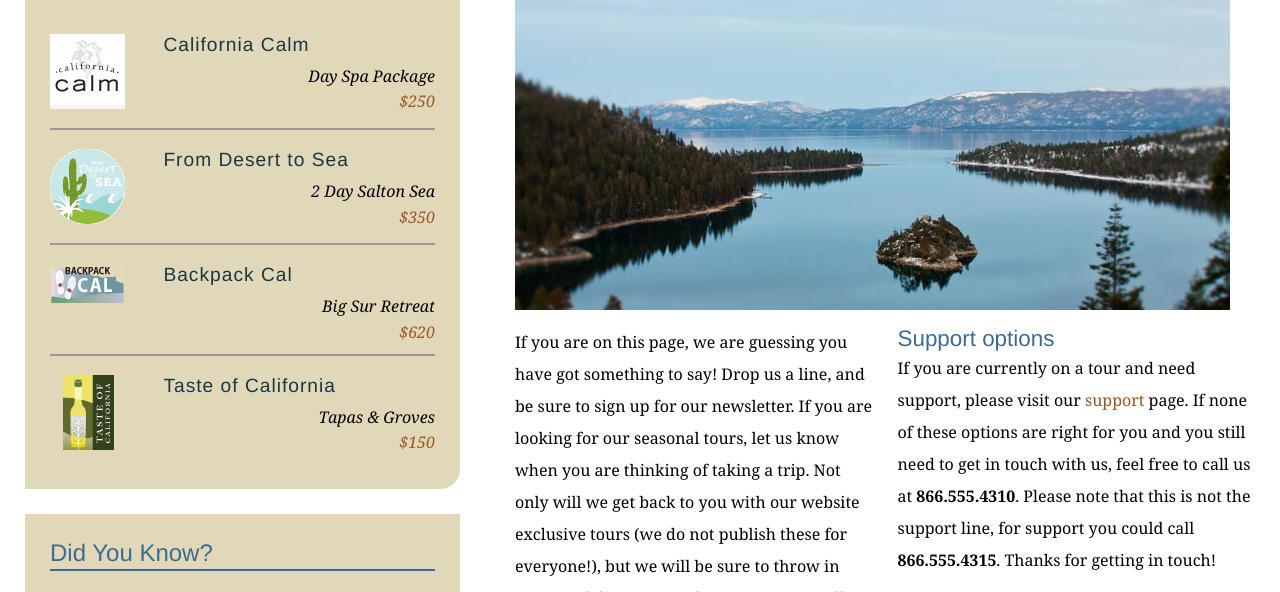
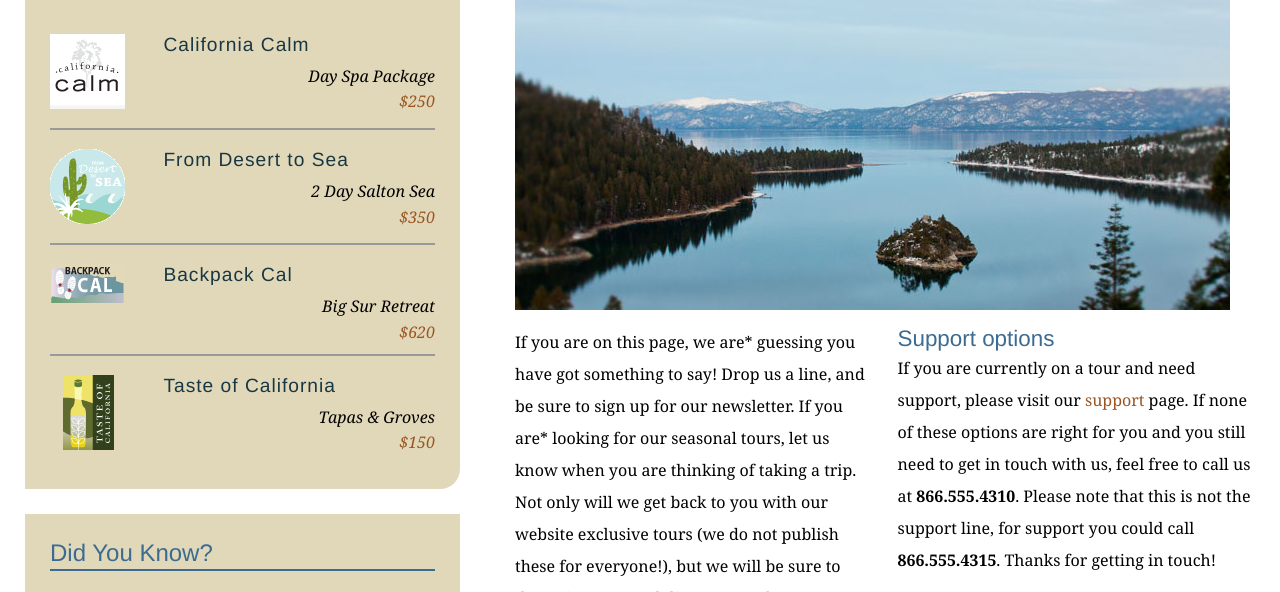
Before and after one commit to dm87977/explore_california, a plain HTML site: page contact.html in a window 1280 px wide. Shown: the part 342-934 px from the top of the page. Drawn offline with Linux system fonts and the light colour scheme.

```diff
--- a/contact.html
+++ b/contact.html
@@ -68,7 +68,7 @@
           <h1>Get in touch</h1>
           <img src="assets/images/emerald_bay.jpg" alt="Beautiful Lake Tahoe" class="articleImage" />
           <div class="multiCol">
-            <p>If you are on this page, we are guessing you have got something to say! Drop us a line, and be sure to sign up for our newsletter. If you are looking for our seasonal tours, let us know when you are thinking of taking a trip. Not only will we get back to you with our website exclusive tours (we do not publish these for everyone!), but we will be sure to throw in some cool discounts and tour extras as well.</p>
+            <p>If you are on this page, we are* guessing you have got something to say! Drop us a line, and be sure to sign up for our newsletter. If you are* looking for our seasonal tours, let us know when you are thinking of taking a trip. Not only will we get back to you with our website exclusive tours (we do not publish these for everyone!), but we will be sure to throw in some cool discounts and tour extras as well.</p>
 
             <h2>Support options</h2>
             <p>If you are currently on a tour and need support, please visit our <a href="support.html">support</a> page. If none of these options are right for you and you still need to get in touch with us, feel free to call us at<span class="phone"> <strong>866.555.4310</strong>. Please note that this is not the support line, for support you could call </span><strong>866.555.4315</strong>. Thanks for getting in touch!</p>
```
